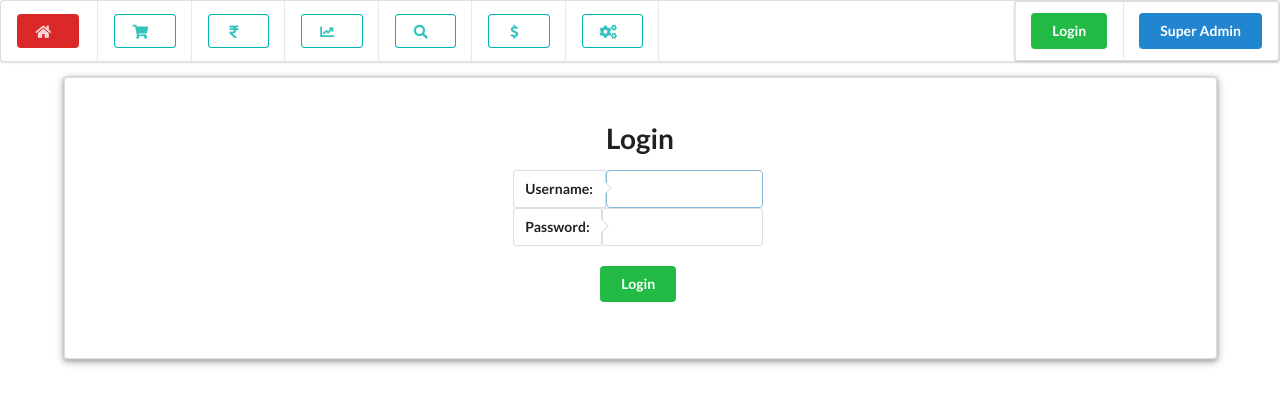
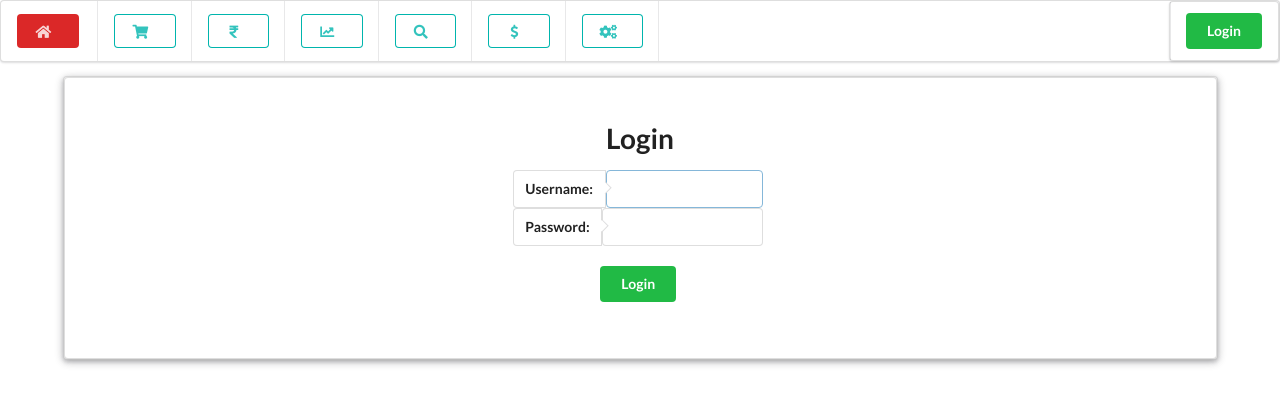
Before and after one commit to richeshgupta/MedAssistanceERP, a Django app: page /login/ in a window 1280 px wide. Shown: the top 405 px of the page. Run offline with Django 3.2, Linux system fonts and the light colour scheme; some libraries are stand-ins or nearby versions.

Commit message:
JS base error removed

```diff
--- a/party/models.py
+++ b/party/models.py
@@ -13,6 +13,7 @@ class Party_Wholeseller(models.Model):
     contact = PhoneField(blank=True, help_text='Company_Number')
     pan_number = models.CharField(max_length=11,null=False,unique=True)
     cheque = GenericRelation(Cheque)
+
     def __str__(self):
         return self.name
 
@@ -23,5 +24,6 @@ class Party_Retailer(models.Model):
     contact = PhoneField(blank=True, help_text='Company_Number')
     doctor = models.CharField(max_length=20,null=False)
     cheque = GenericRelation(Cheque)
+
     def __str__(self):
         return self.name
--- a/users/templates/users/base.html
+++ b/users/templates/users/base.html
@@ -44,12 +44,9 @@
 
                 <div class="ui right menu">
                     <div class="item">
-                        <a class="ui positive button" href="{% url 'login' %}">Login</a>
+                        <a class="ui positive button" id="tooltip" data-tooltip="Login"  data-position="bottom right" href="{% url 'login' %}">Login</a>
                     </div>
-                    <div class="item">
-                        <a class="ui primary button" href="{% url 'test' %}">Super Admin</a>
 
-                    </div>
                 </div>
             </div>
 
@@ -66,9 +63,10 @@
 
     <script>
         $('#tooltip').popup();
+    </script>
         {% block script %}
         {% endblock script %}
-    </script>
+
 
     </body>
 
--- a/users/templates/users/login.html
+++ b/users/templates/users/login.html
@@ -49,7 +49,7 @@
 {% endblock content %}
 
 {% block script %}
-
+<script>
 $('.message .close')
   .on('click', function() {
     $(this)
@@ -57,5 +57,5 @@ $('.message .close')
       .transition('fade')
     ;
   }) ;
-
+</script>
 {% endblock script %}
```
